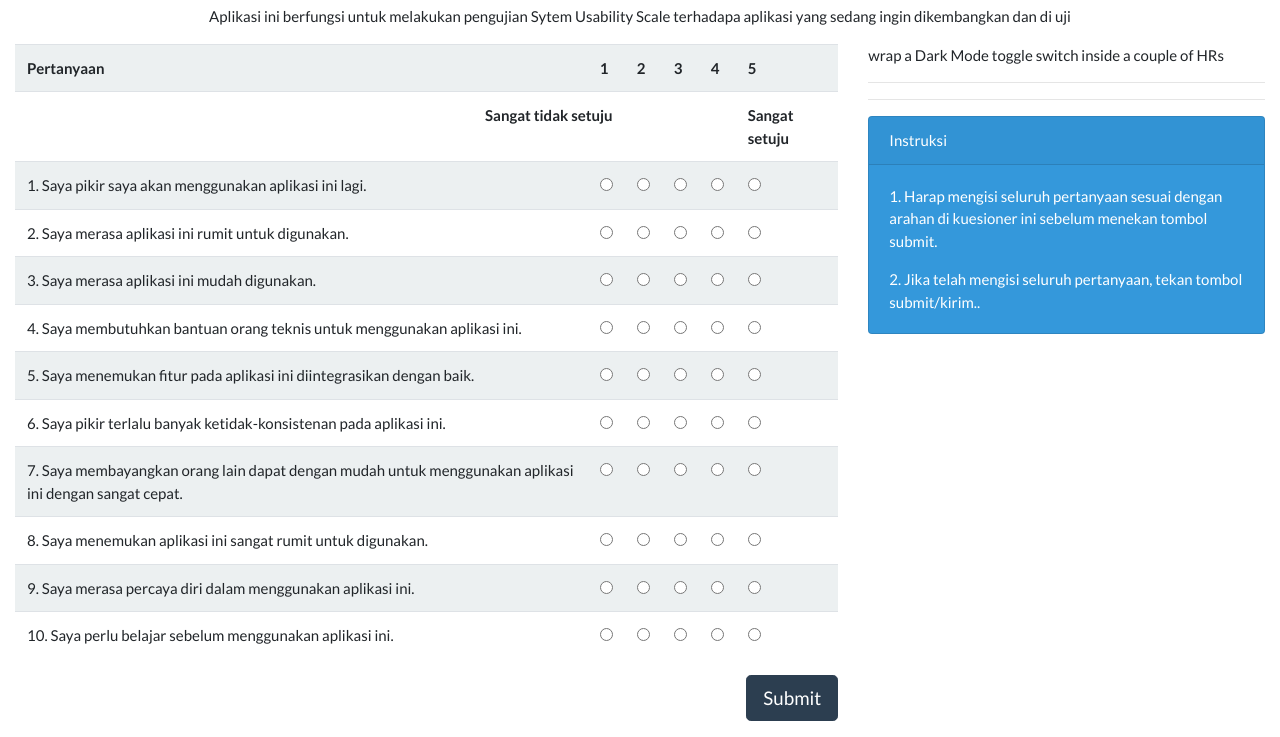
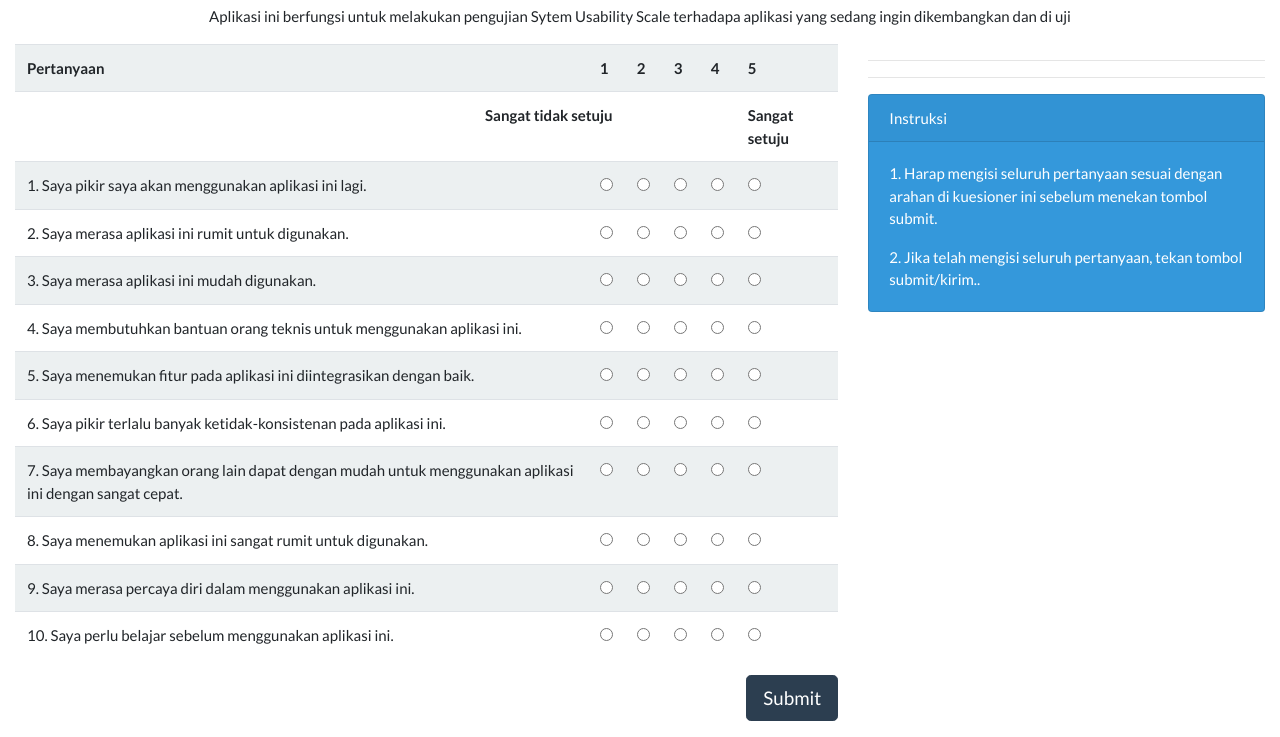
Before and after one commit to Fayed06/Questionnaire-SUS, a plain HTML site: page index.html in a window 1280 px wide. Shown: the part 67-804 px from the top of the page. Drawn offline with nearby package versions, Linux system fonts and the light colour scheme.

Commit message:
hide comment

```diff
--- a/index.html
+++ b/index.html
@@ -169,7 +169,7 @@
             <!-- info div -->
             <div id="right-col" class="col-md-4">
 
-                    wrap a Dark Mode toggle switch inside a couple of HRs
+                    <!-- wrap a Dark Mode toggle switch inside a couple of HRs -->
                     <hr>
                     <!-- div with CSS toggle switch -->
                     <!-- <div style="margin-left: 3px;" class="form-group">
```
